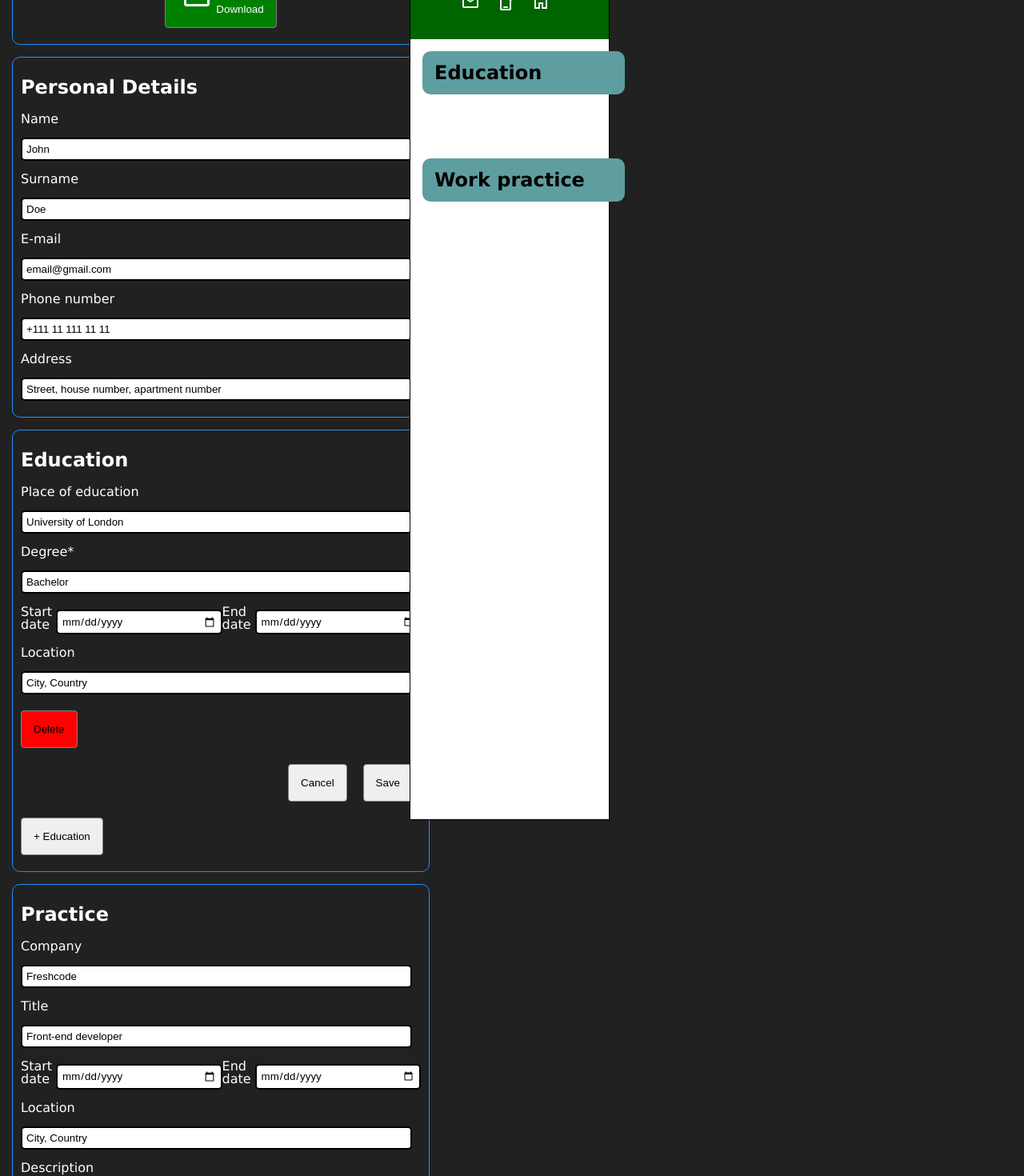
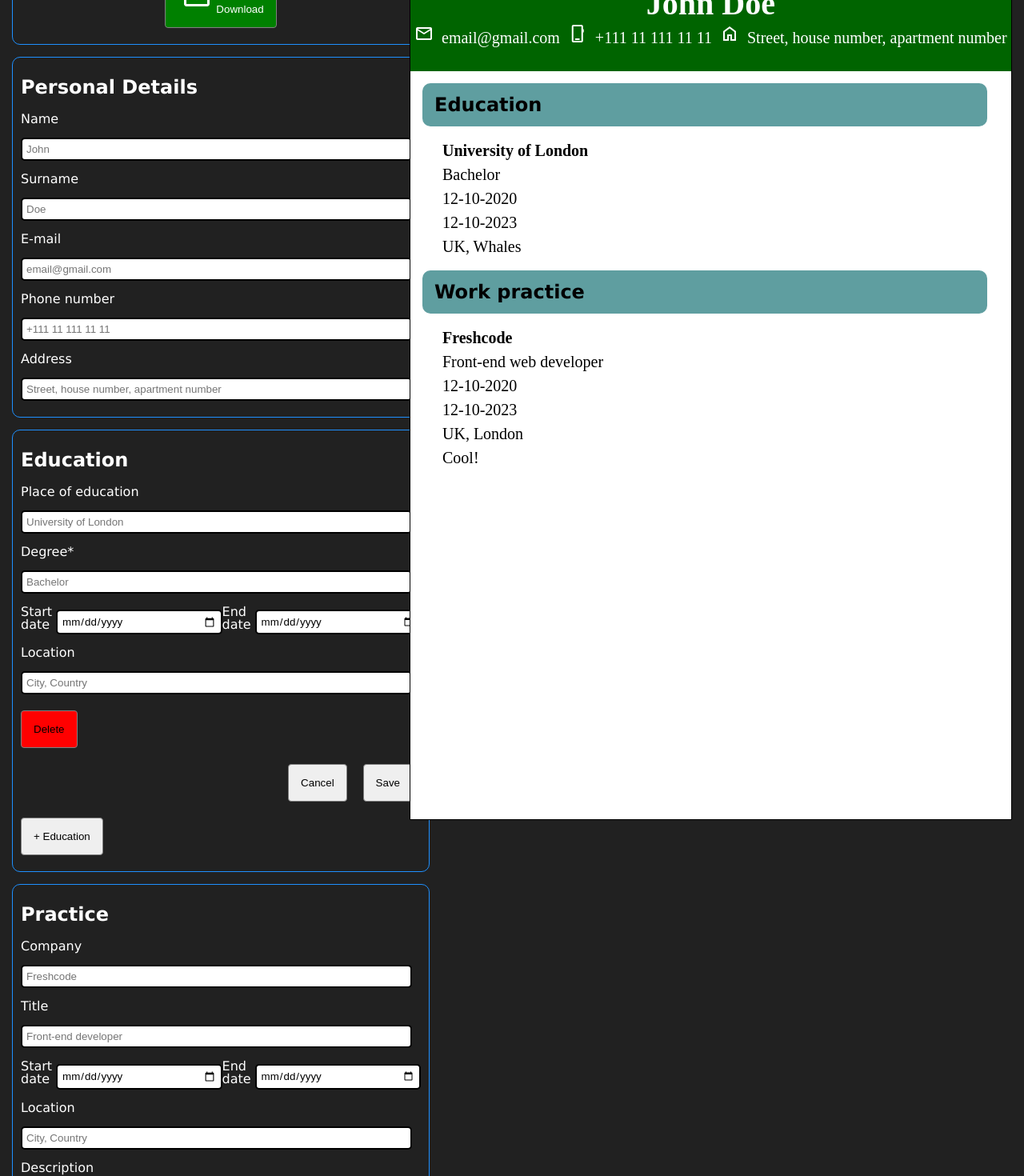
Before and after one commit to ArthurVarakuta/cv-app, a React (Vite) app in the folder cv-app/: page / in a window 1280 px wide. Shown: the part 100-1570 px from the top of the page at 80% size. Built offline with nearby package versions, Linux system fonts and the light colour scheme; a web font is replaced by a local one.

Commit message:
got rid of custom lib+must add correct jsPDF saving

```diff
--- a/cv-app/src/App.jsx
+++ b/cv-app/src/App.jsx
@@ -1,31 +1,104 @@
-import {useState} from 'react';
+import React, {useState} from 'react';
 import "./assets/css/clean.css";
 import "./assets/css/index.css";
 import "./assets/css/example.css"
-import {useForm} from "react-hook-form";
 import DownloadCV from "./Components/DownloadCV.jsx";
+// import GeneralInfo from "./Components/GeneralInfo.jsx";
+// import EducationInfo from "./Components/EducationInfo.jsx";
+// import PracticeInfo from "./Components/PracticeInfo.jsx";
+import "../src/assets/onChangeHandlers.js";
+
+function App() {
+
+    const [name,setName]=useState("John");
+    const [surname,setSurname]=useState("Doe");
+    const [email,setEmail]=useState("email@gmail.com");
+    const [phonenumber,setPhonenumber]=useState("+111 11 111 11 11");
+    const [address,setAddress]=useState("Street, house number, apartment number");
+
+    const [educationPlace, setEducationPlace]=useState("University of London");
+    const [degree, setDegree]=useState("Bachelor");
+    const [educationStartDate, setEducationStartDate]=useState("12-10-2020");
+    const [educationEndDate, setEducationEndDate]=useState("12-10-2023");
+    const [educationLocation, setEducationLocation]=useState("UK, Whales");
+
+    const [company, setCompany]=useState("Freshcode");
+    const [title, setTitle]=useState("Front-end web developer");
+    const [workStartDate, setWorkStartDate]=useState("12-10-2020");
+    const [workEndDate, setWorkEndDate]=useState("12-10-2023");
+    const [workLocation, setWorkLocation]=useState("UK, London");
+    const [workDescription, setWorkDescription]=useState("Cool!");
 
 
-function App() {
-const {register,watch}=useForm();
+    let nameChange=(e)=>{
+        const newValue= e.target.value;
+        setName(newValue);
+    }
+    let surnameChange=(e)=>{
+        const newValue= e.target.value;
+        setSurname(newValue);
+    }
+    let emailChange=(e)=>{
+        const newValue= e.target.value;
+        setEmail(newValue);
+    }
+    let phonenumberChange=(e)=>{
+        const newValue= e.target.value;
+        setPhonenumber(newValue);
+    }
+    let addressChange=(e)=>{
+        const newValue= e.target.value;
+        setAddress(newValue);
+    }
 
-    const name =watch("name");
-    const surname =watch("surname");
-    const email =watch("email");
-    const phone =watch("phone");
-    const address =watch("address");
 
-    const educationPlace =watch("educationPlace");
-    const degree =watch("degree");
-    const learning_startData =watch("learning_startData");
-    const learning_endData =watch("learning_endData");
-    const learn_city =watch("learn_city");
+    let educationPlaceChange=(e)=>{
+        const newValue= e.target.value;
+        setEducationPlace(newValue);
+    }
+    let degreeChange=(e)=>{
+        const newValue= e.target.value;
+        setDegree(newValue);
+    }
+    let educationStartDateChange=(e)=>{
+        const newValue= e.target.value;
+        setEducationStartDate(newValue);
+    }
+    let educationEndDateChange=(e)=>{
+        const newValue= e.target.value;
+        setEducationEndDate(newValue);
+    }
+    let educationLocationChange=(e)=>{
+        const newValue= e.target.value;
+        setEducationLocation(newValue);
+    }
 
-    const company =watch("company");
-    const title =watch("title");
-    const work_startDate =watch("work_startDate");
-    const work_endDate =watch("work_endDate");
-    const work_city =watch("work_city");
+
+    let companChange=(e)=>{
+        const newValue= e.target.value;
+        setCompany(newValue);
+    }
+    let titleChange=(e)=>{
+        const newValue= e.target.value;
+        setTitle(newValue);
+    }
+    let workStartDateChange=(e)=>{
+        const newValue= e.target.value;
+        setWorkStartDate(newValue);
+    }
+    let workEndDateChange=(e)=>{
+        const newValue= e.target.value;
+        setWorkEndDate(newValue);
+    }
+    let workLocationChange=(e)=>{
+        const newValue= e.target.value;
+        setWorkLocation(newValue);
+    }
+    let workDescriptionChange=(e)=>{
+        const newValue= e.target.value;
+        setWorkDescription(newValue);
+    }
+
 
     return (<>
         <div className="app-form">
@@ -33,34 +106,35 @@ const {register,watch}=useForm();
                 <div className="download-section section-wrapper">
                     <DownloadCV></DownloadCV>
                 </div>
+
                 <form className="general-info section-wrapper">
                     <h1>Personal Details</h1>
                     <h2>Name</h2>
-                <input {...register ("name")} type="text" value="John"/>
+                    <input onChange={nameChange} type="text" placeholder="John"/>
                     <h2>Surname</h2>
-                <input {...register ("surname")} type="text" value="Doe"/>
+                    <input onChange={surnameChange}  type="text" placeholder="Doe"/>
                     <h2>E-mail</h2>
-                <input {...register ("email")} type="email" value="email@gmail.com"/>
+                    <input onChange={emailChange}  type="email" placeholder="email@gmail.com"/>
                     <h2>Phone number</h2>
-                <input {...register ("phone")} type="text" value="+111 11 111 11 11"/>
+                    <input onChange={phonenumberChange}  type="text" placeholder="+111 11 111 11 11"/>
                     <h2>Address</h2>
-                <input {...register ("address")} type="text"
-                       value="Street, house number, apartment number"/>
+                    <input onChange={addressChange} type="text"
+                           placeholder="Street, house number, apartment number"/>
                 </form>
                 <form className="education section-wrapper">
                     <h1>Education</h1>
                     <h2>Place of education</h2>
-                <input {...register ("educationPlace")} type="text" value="University of London"/>
+                    <input onChange={educationPlaceChange}  type="text" placeholder="University of London"/>
                     <h2>Degree*</h2>
-                <input {...register ("degree")} type="text" value="Bachelor"/>
+                    <input onChange={degreeChange} type="text" placeholder="Bachelor"/>
                     <div className="start-end-date">
                         <h2>Start date</h2>
-                    <input {...register ("learning_startData")} type="date"/>
+                        <input onChange={educationStartDateChange}  type="date"/>
                         <h2>End date</h2>
-                    <input {...register ("learning_endData")} type="date"/>
+                        <input  onChange={educationEndDateChange} type="date"/>
                     </div>
                     <h2>Location</h2>
-                <input {...register ("learn_city")} type="text" value="City, Country"/>
+                    <input onChange={educationLocationChange}  type="text" placeholder="City, Country"/>
                     <div>
                         <button className="delete">Delete</button>
                         <div className="cancel-save-buttons">
@@ -70,25 +144,23 @@ const {register,watch}=useForm();
                     </div>
                     <button className="add-section-button">+ Education</button>
                 </form>
-
-
                 <form className="practice section-wrapper">
                     <h1>Practice</h1>
                     <h2>Company</h2>
-                <input {...register ("company")} type="text" value="Freshcode"/>
+                    <input onChange={companChange} type="text" placeholder="Freshcode"/>
                     <h2>Title</h2>
-                <input {...register ("title")} type="text" value="Front-end developer"/>
+                    <input onChange={titleChange} type="text" placeholder="Front-end developer"/>
                     <div className="start-end-date">
                         <h2>Start date</h2>
-                    <input {...register ("work_startDate")} type="date"/>
+                        <input onChange={workStartDateChange}  type="date"/>
                         <h2>End date</h2>
-                    <input {...register ("work_endDate")} type="date"/>
+                        <input onChange={workEndDateChange} type="date"/>
                     </div>
                     <h2>Location</h2>
-                <input {...register ("work_city")} type="text" value="City, Country"/>
+                    <input onChange={workLocationChange} type="text" placeholder="City, Country"/>
                     <h2>Description</h2>
-                <textarea
-                    value="Decribe anything about your experience..."
+                    <textarea onChange={workDescriptionChange}
+                        placeholder="Decribe anything about your experience..."
                         name="" id="" cols="44" rows="5"></textarea>
                     <div>
                         <button className="delete">Delete</button>
@@ -99,6 +171,8 @@ const {register,watch}=useForm();
                     </div>
                     <button className="add-section-button">+ Practice</button>
                 </form>
+
+
         </div>
 
         <form className="example" id="cv">
@@ -107,7 +181,7 @@ const {register,watch}=useForm();
                 <h3>{name} {surname}</h3>
                 <div className="horizontal-info-section">
                     <span className="material-symbols-outlined">mail</span><span>{email}</span>
-                    <span className="material-symbols-outlined">phone_iphone  </span><span>{phone}</span>
+                    <span className="material-symbols-outlined">phone_iphone  </span><span>{phonenumber}</span>
                     <span className="material-symbols-outlined">home</span><span>{address}</span>
                 </div>
             </header>
@@ -116,9 +190,9 @@ const {register,watch}=useForm();
                 <div className="stat-container">
             <span className="cv-highlight">{educationPlace}</span>
             <span>{degree}</span>
-            <span>{learning_startData}</span>
-            <span>{learning_endData===""&&learning_endData!=="дд:мм:гггг"?"Today":learning_endData}</span>
-            <span>{learn_city}</span>
+            <span>{educationStartDate}</span>
+            <span>{educationEndDate}</span>
+            <span>{educationLocation}</span>
                 </div>
     </section>
             <section className="work">
@@ -126,9 +200,10 @@ const {register,watch}=useForm();
             <div className="stat-container">
             <span className="cv-highlight">{company}</span>
             <span>{title}</span>
-            <span>{work_startDate}</span>
-            <span>{work_endDate===""&&work_startDate!==""?"Today":work_endDate}</span>
-            <span>{work_city}</span>
+            <span>{workStartDate}</span>
+            <span>{workEndDate}</span>
+            <span>{workLocation}</span>
+            <span>{workDescription}</span>
             </div>
             </section>
         </form>
--- /dev/null
+++ b/cv-app/src/Components/EducationInfo.jsx
@@ -0,0 +1,35 @@
+import React from 'react';
+
+
+const EducationInfo = () => {
+
+    return (
+        <>
+            <form className="education section-wrapper">
+                <h1>Education</h1>
+                <h2>Place of education</h2>
+                <input  type="text" value="University of London"/>
+                <h2>Degree*</h2>
+                <input type="text" value="Bachelor"/>
+                <div className="start-end-date">
+                    <h2>Start date</h2>
+                    <input  type="date"/>
+                    <h2>End date</h2>
+                    <input  type="date"/>
+                </div>
+                <h2>Location</h2>
+                <input  type="text" value="City, Country"/>
+                <div>
+                    <button className="delete">Delete</button>
+                    <div className="cancel-save-buttons">
+                        <button>Cancel</button>
+                        <button>Save</button>
+                    </div>
+                </div>
+                <button className="add-section-button">+ Education</button>
+            </form>
+        </>
+    );
+};
+
+export default EducationInfo;
--- /dev/null
+++ b/cv-app/src/Components/GeneralInfo.jsx
@@ -0,0 +1,37 @@
+import React, {useState} from 'react';
+
+
+const GeneralInfo = () => {
+    function sendChildInfo({...functions}) {
+
+    }
+
+    const [name,setName]=useState("John");
+    const [surname,setSurname]=useState("Doe");
+    const [email,setEmail]=useState("email@gmail.com");
+    const [phonenumber,setPhonenumber]=useState("+111 11 111 11 11");
+    const [address,setAddress]=useState("Street, house number, apartment number");
+
+
+
+    return (
+        <>
+            <form className="general-info section-wrapper">
+                <h1>Personal Details</h1>
+                <h2>Name</h2>
+                <input value={name} type="text" placeholder="John"/>
+                <h2>Surname</h2>
+                <input value={surname}  type="text" placeholder="Doe"/>
+                <h2>E-mail</h2>
+                <input  value={email} type="email" placeholder="email@gmail.com"/>
+                <h2>Phone number</h2>
+                <input value={phonenumber}  type="text" placeholder="+111 11 111 11 11"/>
+                <h2>Address</h2>
+                <input value={address} type="text"
+                       placeholder="Street, house number, apartment number"/>
+            </form>
+        </>
+    );
+};
+
+export default GeneralInfo;
--- /dev/null
+++ b/cv-app/src/Components/PracticeInfo.jsx
@@ -0,0 +1,38 @@
+import React from 'react';
+
+const MyComponent = () => {
+
+    return (
+       <>
+           <form className="practice section-wrapper">
+               <h1>Practice</h1>
+               <h2>Company</h2>
+               <input  type="text" value="Freshcode"/>
+               <h2>Title</h2>
+               <input  type="text" value="Front-end developer"/>
+               <div className="start-end-date">
+                   <h2>Start date</h2>
+                   <input  type="date"/>
+                   <h2>End date</h2>
+                   <input  type="date"/>
+               </div>
+               <h2>Location</h2>
+               <input type="text" value="City, Country"/>
+               <h2>Description</h2>
+               <textarea
+                   value="Decribe anything about your experience..."
+                   name="" id="" cols="44" rows="5"></textarea>
+               <div>
+                   <button className="delete">Delete</button>
+                   <div className="cancel-save-buttons">
+                       <button>Cancel</button>
+                       <button>Save</button>
+                   </div>
+               </div>
+               <button className="add-section-button">+ Practice</button>
+           </form>
+       </>
+    );
+};
+
+export default MyComponent;
--- /dev/null
+++ b/cv-app/src/assets/onChangeHandlers.js
@@ -0,0 +1,68 @@
+export let nameChange=(e)=>{
+    const newValue= e.target.value;
+    setName(newValue);
+}
+export let surnameChange=(e)=>{
+    const newValue= e.target.value;
+    setSurname(newValue);
+}
+export let emailChange=(e)=>{
+    const newValue= e.target.value;
+    setEmail(newValue);
+}
+export let phonenumberChange=(e)=>{
+    const newValue= e.target.value;
+    setPhonenumber(newValue);
+}
+export let addressChange=(e)=>{
+    const newValue= e.target.value;
+    setAddress(newValue);
+}
+
+
+export let educationPlaceChange=(e)=>{
+    const newValue= e.target.value;
+    setEducationPlace(newValue);
+}
+export let degreeChange=(e)=>{
+    const newValue= e.target.value;
+    setDegree(newValue);
+}
+export let educationStartDateChange=(e)=>{
+    const newValue= e.target.value;
+    setEducationStartDate(newValue);
+}
+export let educationEndDateChange=(e)=>{
+    const newValue= e.target.value;
+    setEducationEndDate(newValue);
+}
+export let educationLocationChange=(e)=>{
+    const newValue= e.target.value;
+    setEducationLocation(newValue);
+}
+
+
+export let companChange=(e)=>{
+    const newValue= e.target.value;
+    setCompany(newValue);
+}
+export let titleChange=(e)=>{
+    const newValue= e.target.value;
+    setTitle(newValue);
+}
+export let workStartDateChange=(e)=>{
+    const newValue= e.target.value;
+    setWorkStartDate(newValue);
+}
+export let workEndDateChange=(e)=>{
+    const newValue= e.target.value;
+    setWorkEndDate(newValue);
+}
+export let workLocationChange=(e)=>{
+    const newValue= e.target.value;
+    setWorkLocation(newValue);
+}
+export let workDescriptionChange=(e)=>{
+    const newValue= e.target.value;
+    setWorkDescription(newValue);
+}
```
Also changed, not shown: 1 other file (tests, documents, lock files or other folders). Lines whose indentation alone changed are shown as unchanged.
